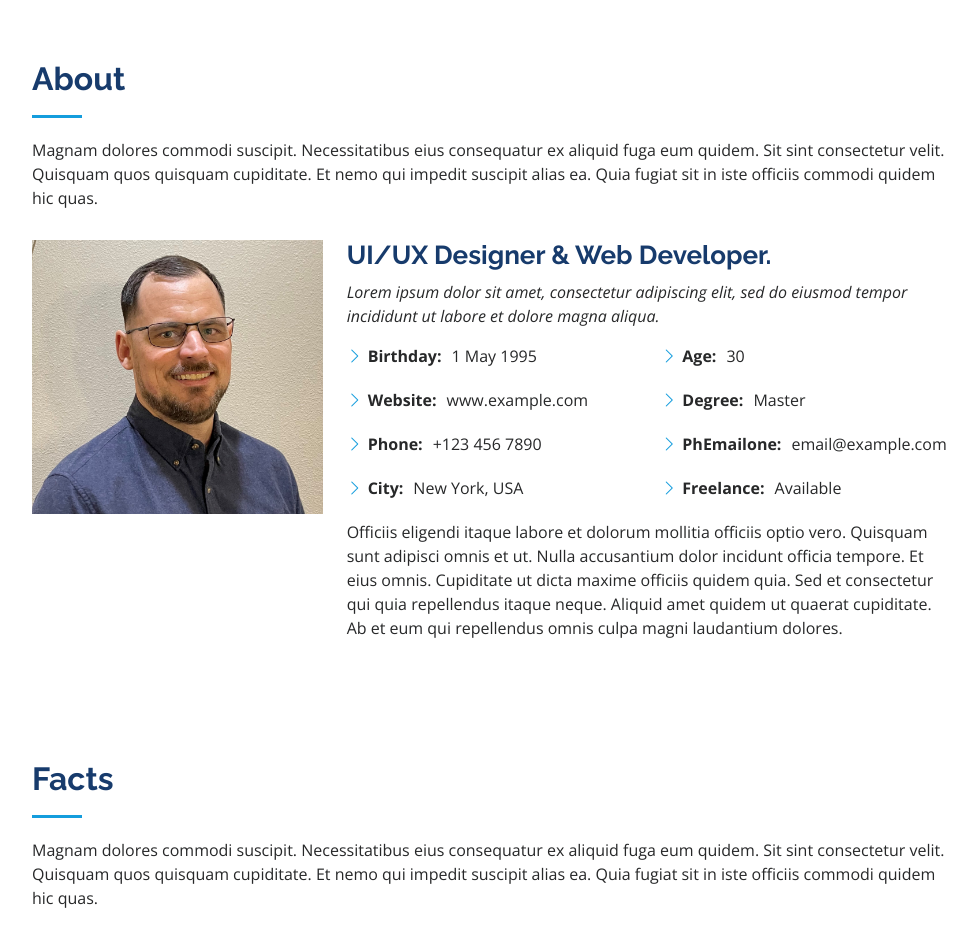
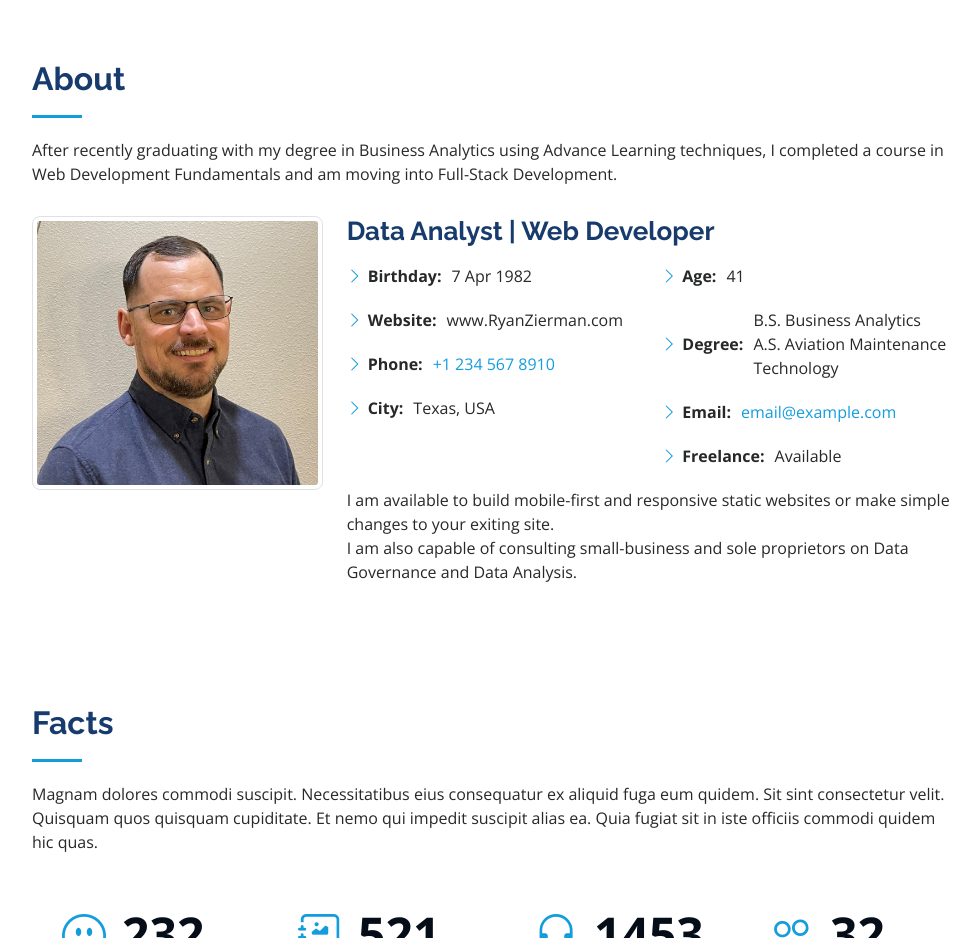
Before and after one commit to JOATZ/Personal-Portfolio-Website-HTML, a website: page index.html in a window 1280 px wide. Shown: the part 800-1738 px from the top of the page, without its empty margins (298-1278 px from the left). Drawn offline with nearby package versions, Linux system fonts and the light colour scheme.

Commit message:
about me finished

```diff
--- a/index.html
+++ b/index.html
@@ -55,7 +55,7 @@
           <a href="#" class="instagram"><i class="bx bxl-instagram"></i></a>
           <a href="#" class="google-plus"><i class="bx bxl-skype"></i></a>
                     -->
-          <a href="#" class="linkedin"><i class="bx bxl-linkedin"></i></a>
+          <a href="https://www.linkedin.com/in/ryanzierman/" class="linkedin"><i class="bx bxl-linkedin"></i></a>
         </div>
       </div>
 
@@ -88,40 +88,40 @@
 
         <div class="section-title">
           <h2>About</h2>
-          <p>Magnam dolores commodi suscipit. Necessitatibus eius consequatur ex aliquid fuga eum quidem. Sit sint consectetur velit. Quisquam quos quisquam cupiditate. Et nemo qui impedit suscipit alias ea. Quia fugiat sit in iste officiis commodi quidem hic quas.</p>
+          <p>After recently graduating with my degree in Business Analytics using Advance Learning techniques, I completed a course in Web Development Fundamentals and am moving into Full-Stack Development.</p>
         </div>
 
         <div class="row">
           <div class="col-lg-4" data-aos="fade-right">
-            <img src="assets/img/ryanpic.jpg" class="img-fluid" alt="">
+            <img src="assets/img/ryanpic.jpg" class="img-fluid img-thumbnail rounded-3" alt="A Picture of Ryan">
           </div>
           <div class="col-lg-8 pt-4 pt-lg-0 content" data-aos="fade-left">
-            <h3>UI/UX Designer &amp; Web Developer.</h3>
+            <h3>Data Analyst | Web Developer</h3>
             <p class="fst-italic">
-              Lorem ipsum dolor sit amet, consectetur adipiscing elit, sed do eiusmod tempor incididunt ut labore et dolore
-              magna aliqua.
+              <!--Lorem ipsum dolor sit amet, consectetur adipiscing elit, sed do eiusmod tempor incididunt ut labore et dolore
+              magna aliqua.-->
             </p>
             <div class="row">
               <div class="col-lg-6">
                 <ul>
-                  <li><i class="bi bi-chevron-right"></i> <strong>Birthday:</strong> <span>1 May 1995</span></li>
-                  <li><i class="bi bi-chevron-right"></i> <strong>Website:</strong> <span>www.example.com</span></li>
-                  <li><i class="bi bi-chevron-right"></i> <strong>Phone:</strong> <span>+123 456 7890</span></li>
-                  <li><i class="bi bi-chevron-right"></i> <strong>City:</strong> <span>New York, USA</span></li>
+                  <li><i class="bi bi-chevron-right"></i> <strong>Birthday:</strong> <span>7 Apr 1982</span></li>
+                  <li><i class="bi bi-chevron-right"></i> <strong>Website:</strong> <span>www.RyanZierman.com</span></li>
+                  <li><i class="bi bi-chevron-right"></i> <strong>Phone:</strong> <a href="tel:+1-234-567-8910"><span>+1 234 567 8910</span></a></li>
+                  <li><i class="bi bi-chevron-right"></i> <strong>City:</strong> <span>Texas, USA</span></li>
                 </ul>
               </div>
               <div class="col-lg-6">
                 <ul>
-                  <li><i class="bi bi-chevron-right"></i> <strong>Age:</strong> <span>30</span></li>
-                  <li><i class="bi bi-chevron-right"></i> <strong>Degree:</strong> <span>Master</span></li>
-                  <li><i class="bi bi-chevron-right"></i> <strong>PhEmailone:</strong> <span>email@example.com</span></li>
+                  <li><i class="bi bi-chevron-right"></i> <strong>Age:</strong> <span>41</span></li>
+                  <li><i class="bi bi-chevron-right"></i> <strong>Degree:</strong><span>B.S. Business Analytics<br/>A.S. Aviation Maintenance Technology</span></li>
+                  <li><i class="bi bi-chevron-right"></i> <strong>Email:</strong> <a href="mailto:email@example.com"><span>email@example.com</span></a></li>
                   <li><i class="bi bi-chevron-right"></i> <strong>Freelance:</strong> <span>Available</span></li>
                 </ul>
               </div>
             </div>
             <p>
-              Officiis eligendi itaque labore et dolorum mollitia officiis optio vero. Quisquam sunt adipisci omnis et ut. Nulla accusantium dolor incidunt officia tempore. Et eius omnis.
-              Cupiditate ut dicta maxime officiis quidem quia. Sed et consectetur qui quia repellendus itaque neque. Aliquid amet quidem ut quaerat cupiditate. Ab et eum qui repellendus omnis culpa magni laudantium dolores.
+              I am available to build mobile-first and responsive static websites or make simple changes to your exiting site.<br/>
+              I am also capable of consulting small-business and sole proprietors on Data Governance and Data Analysis.
             </p>
           </div>
         </div>
```
